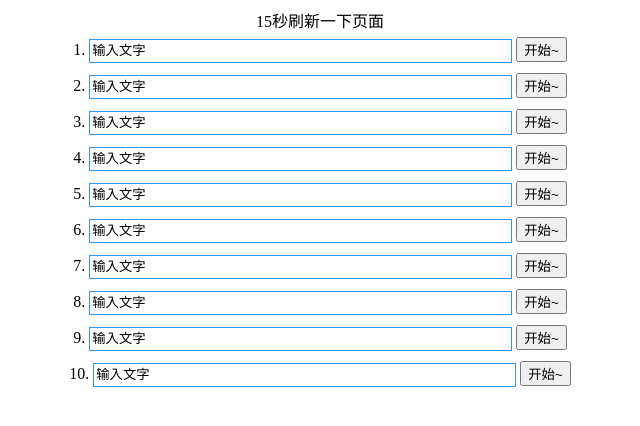
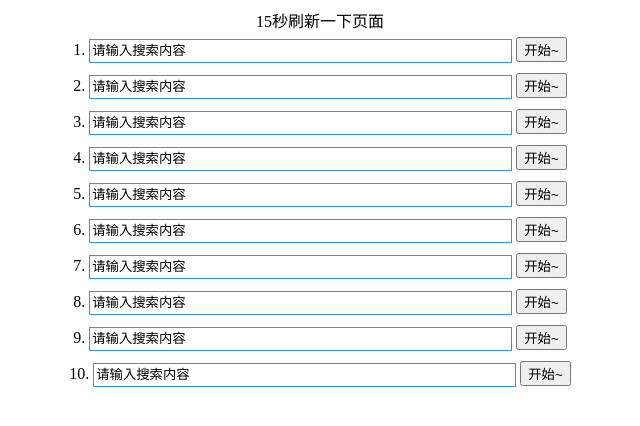
Before and after one commit to sujinran/xiareshou, a plain HTML site: page index.html in a window 1280 px wide. Shown: the whole page, without its empty margins (320-960 px from the left). Drawn offline with nearby package versions, Linux system fonts and the light colour scheme.

Commit message:
Update index.html

```diff
--- a/index.html
+++ b/index.html
@@ -1,4 +1,4 @@
-<!DOCTYPE HTML>
+ <!DOCTYPE HTML>
 <html>
 <head>
 <meta charset="UTF-8">
@@ -16,16 +16,16 @@
 </head>
 <body>
 <div class="head">15秒刷新一下页面
-<div class="row">1. <input type="text" id="url1" size="50" value="输入文字"> <button type="button" class="btn" data-no="1" data-stat="0">开始~</button></div>
-<div class="row">2. <input type="text" id="url2" size="50" value="输入文字"> <button type="button" class="btn" data-no="2" data-stat="0">开始~</button></div>
-<div class="row">3. <input type="text" id="url3" size="50" value="输入文字"> <button type="button" class="btn" data-no="3" data-stat="0">开始~</button></div>
-<div class="row">4. <input type="text" id="url4" size="50" value="输入文字"> <button type="button" class="btn" data-no="4" data-stat="0">开始~</button></div>
-<div class="row">5. <input type="text" id="url5" size="50" value="输入文字"> <button type="button" class="btn" data-no="5" data-stat="0">开始~</button></div>
-<div class="row">6. <input type="text" id="url6" size="50" value="输入文字"> <button type="button" class="btn" data-no="6" data-stat="0">开始~</button></div>
-<div class="row">7. <input type="text" id="url7" size="50" value="输入文字"> <button type="button" class="btn" data-no="7" data-stat="0">开始~</button></div>
-<div class="row">8. <input type="text" id="url8" size="50" value="输入文字"> <button type="button" class="btn" data-no="8" data-stat="0">开始~</button></div>
-<div class="row">9. <input type="text" id="url9" size="50" value="输入文字"> <button type="button" class="btn" data-no="9" data-stat="0">开始~</button></div>
-<div class="row">10. <input type="text" id="url10" size="50" value="输入文字"> <button type="button" class="btn" data-no="10" data-stat="0">开始~</button></div>
+<div class="row">1. <input type="text" id="url1" size="50" value="请输入搜索内容"> <button type="button" class="btn" data-no="1" data-stat="0">开始~</button></div>
+<div class="row">2. <input type="text" id="url2" size="50" value="请输入搜索内容"> <button type="button" class="btn" data-no="2" data-stat="0">开始~</button></div>
+<div class="row">3. <input type="text" id="url3" size="50" value="请输入搜索内容"> <button type="button" class="btn" data-no="3" data-stat="0">开始~</button></div>
+<div class="row">4. <input type="text" id="url4" size="50" value="请输入搜索内容"> <button type="button" class="btn" data-no="4" data-stat="0">开始~</button></div>
+<div class="row">5. <input type="text" id="url5" size="50" value="请输入搜索内容"> <button type="button" class="btn" data-no="5" data-stat="0">开始~</button></div>
+<div class="row">6. <input type="text" id="url6" size="50" value="请输入搜索内容"> <button type="button" class="btn" data-no="6" data-stat="0">开始~</button></div>
+<div class="row">7. <input type="text" id="url7" size="50" value="请输入搜索内容"> <button type="button" class="btn" data-no="7" data-stat="0">开始~</button></div>
+<div class="row">8. <input type="text" id="url8" size="50" value="请输入搜索内容"> <button type="button" class="btn" data-no="8" data-stat="0">开始~</button></div>
+<div class="row">9. <input type="text" id="url9" size="50" value="请输入搜索内容"> <button type="button" class="btn" data-no="9" data-stat="0">开始~</button></div>
+<div class="row">10. <input type="text" id="url10" size="50" value="请输入搜索内容"> <button type="button" class="btn" data-no="10" data-stat="0">开始~</button></div>
 </div>
 <div class="wins">
 <div class="box" id="box1"></div>
@@ -41,18 +41,21 @@
 </div>
 <script>
 $(function(){
+
 	var timer={};
 	$(".btn").on("click",function(){
+		var no=$(this).data("no"),stat=$(this).data("stat");
+		console.log(stat);
 		var aaa="https://s.weibo.com/weibo?q=";
 		var bbb =aaa+$("#url"+no).val();
-		var no=$(this).data("no"),stat=$(this).data("stat");
-		console.log(stat);
 		if(stat==1){
 			$("#box"+no).html('');
 			$(this).data('stat',0).text('开始~');
 			clearInterval(timer['t'+no]);
 		}else{
-			if($("#url"+no).val()==""){alert("输入文字");return false;}
+
+			if(bbb==""){alert("请输入搜索内容");return false;}
+
 			$("#box"+no).html('<iframe id="frame'+no+'" src="'+bbb+'" />');
 			$(this).data('stat',1).text('进行中,点击停止');
 			timer['t'+no]=setInterval(function(){
```
